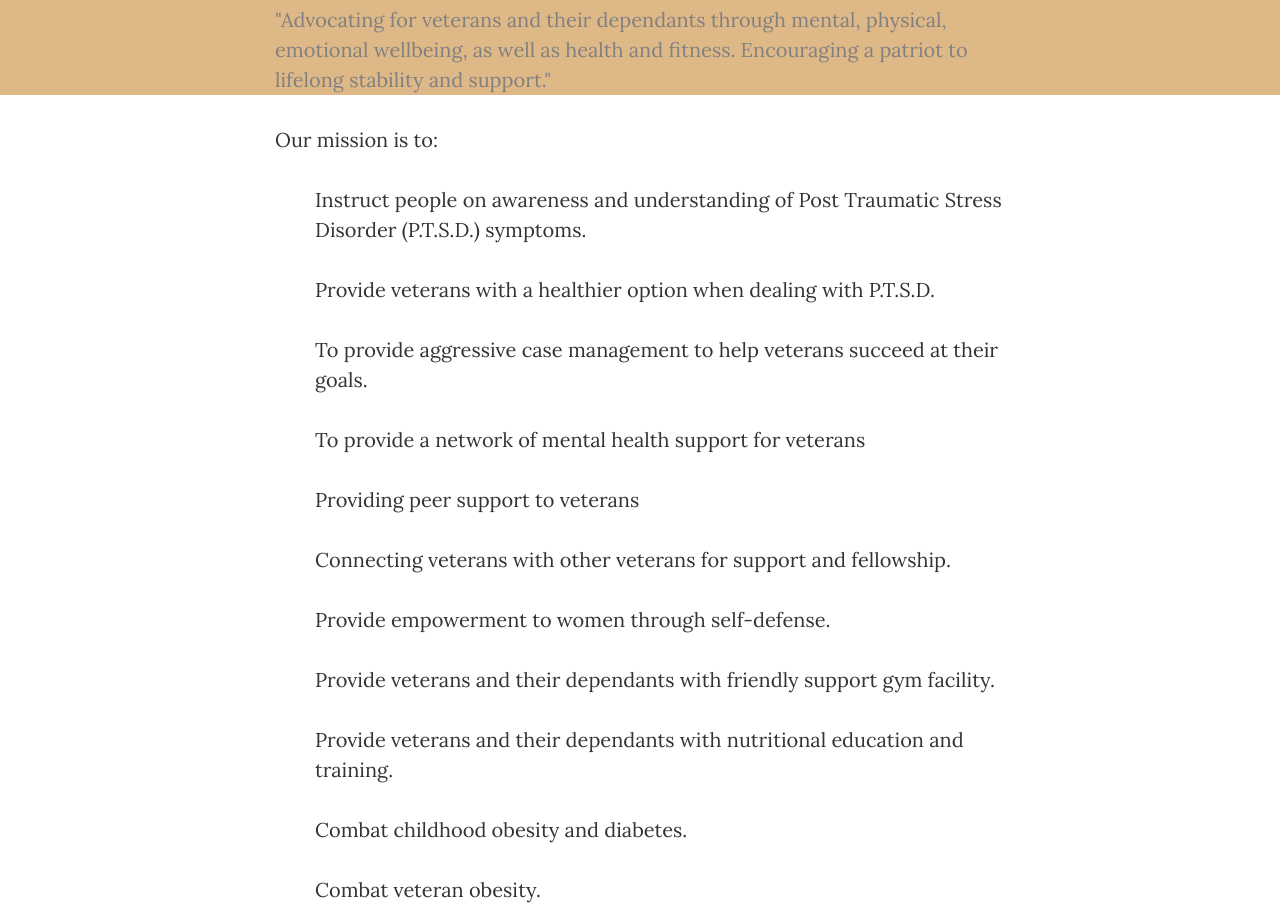
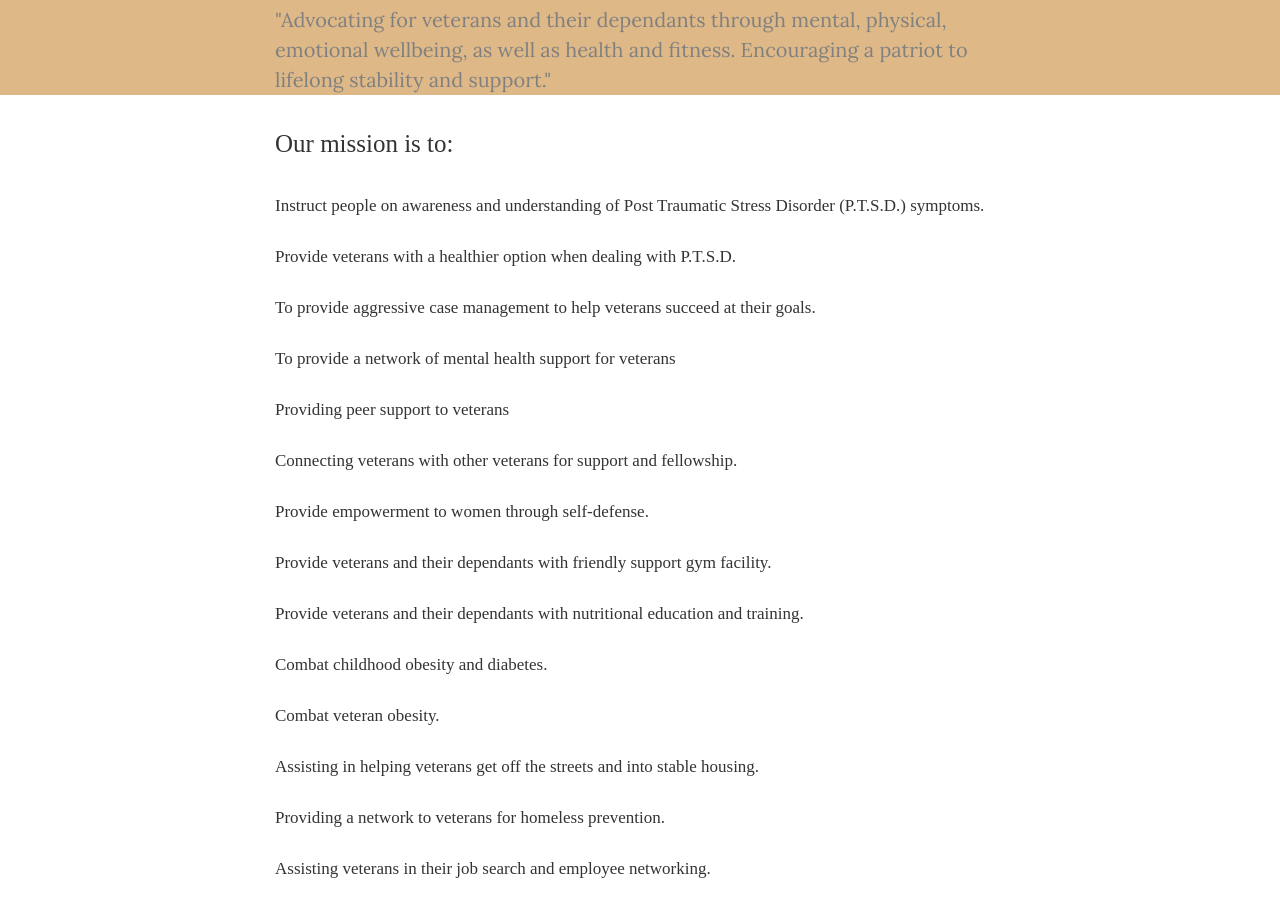
Before and after one commit to julioberina/Kekoa, a website: page index.html in a window 1280 px wide. Shown: the part 433-1336 px from the top of the page. Drawn offline with nearby package versions, Linux system fonts and the light colour scheme; files whose address does not match are found by name.

Commit message:
Font-changes
I just changed the font size for the mission statement.

```diff
--- a/index.html
+++ b/index.html
@@ -77,8 +77,8 @@
     <div class="container">
       <div class="row">
         <div class="col-lg-8 col-md-10 mx-auto">
-              <p>Our mission is to: </p>
-              <ul>
+              <p style="font-family: 'Belgrano';font-size: 25px;">Our mission is to: </p>
+              <p style="font-family: 'Belgrano';font-size: 17px;">
                 Instruct people on awareness and understanding of Post Traumatic Stress Disorder (P.T.S.D.) symptoms.
                 <br />
                 <br />
@@ -119,7 +119,7 @@
                 <br />
                 <br />
                 Assisting veterans in their job search and employee networking.
-              </ul>
+            </p>
           <hr>
         </div>
       </div>
```
